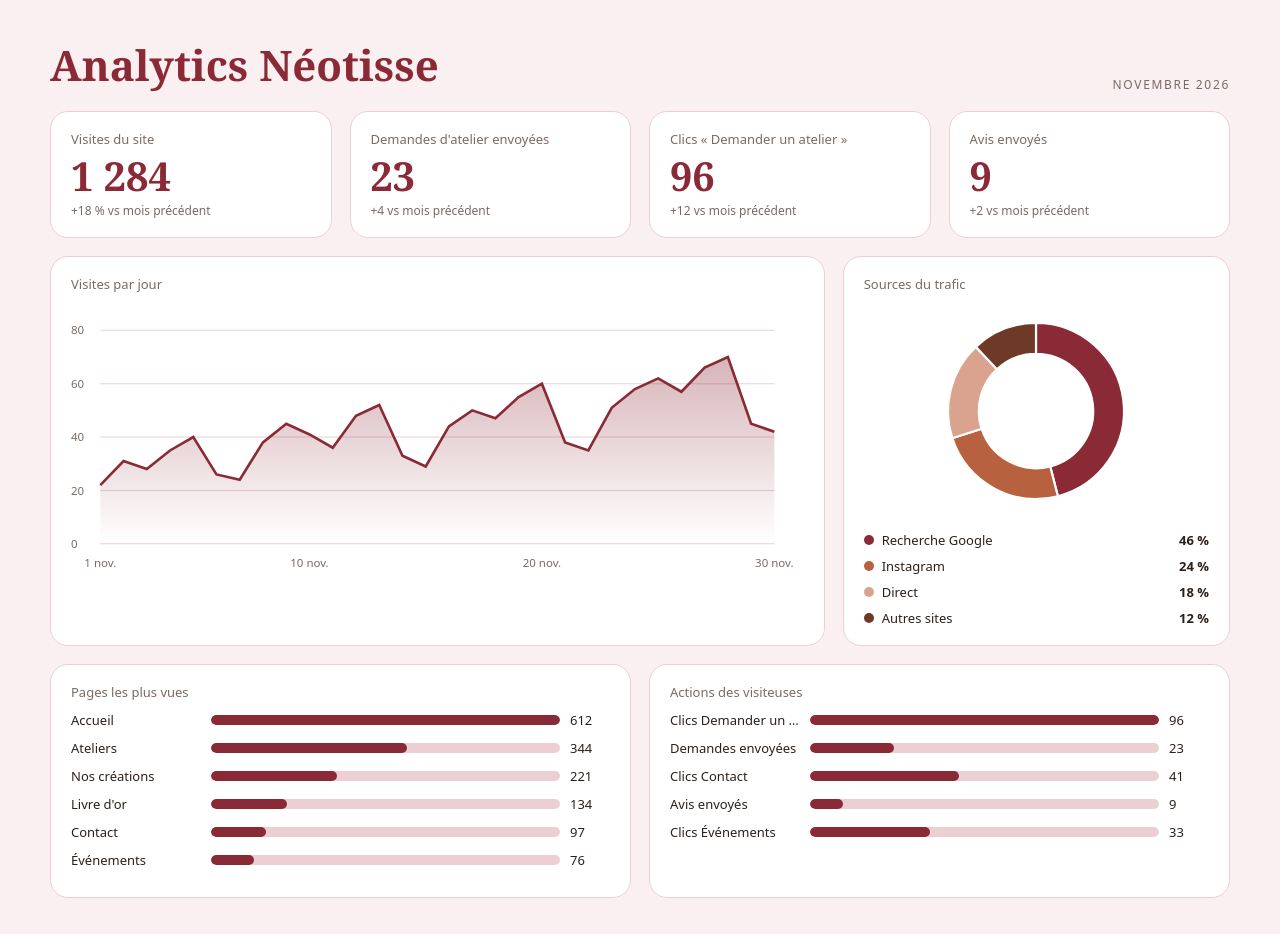
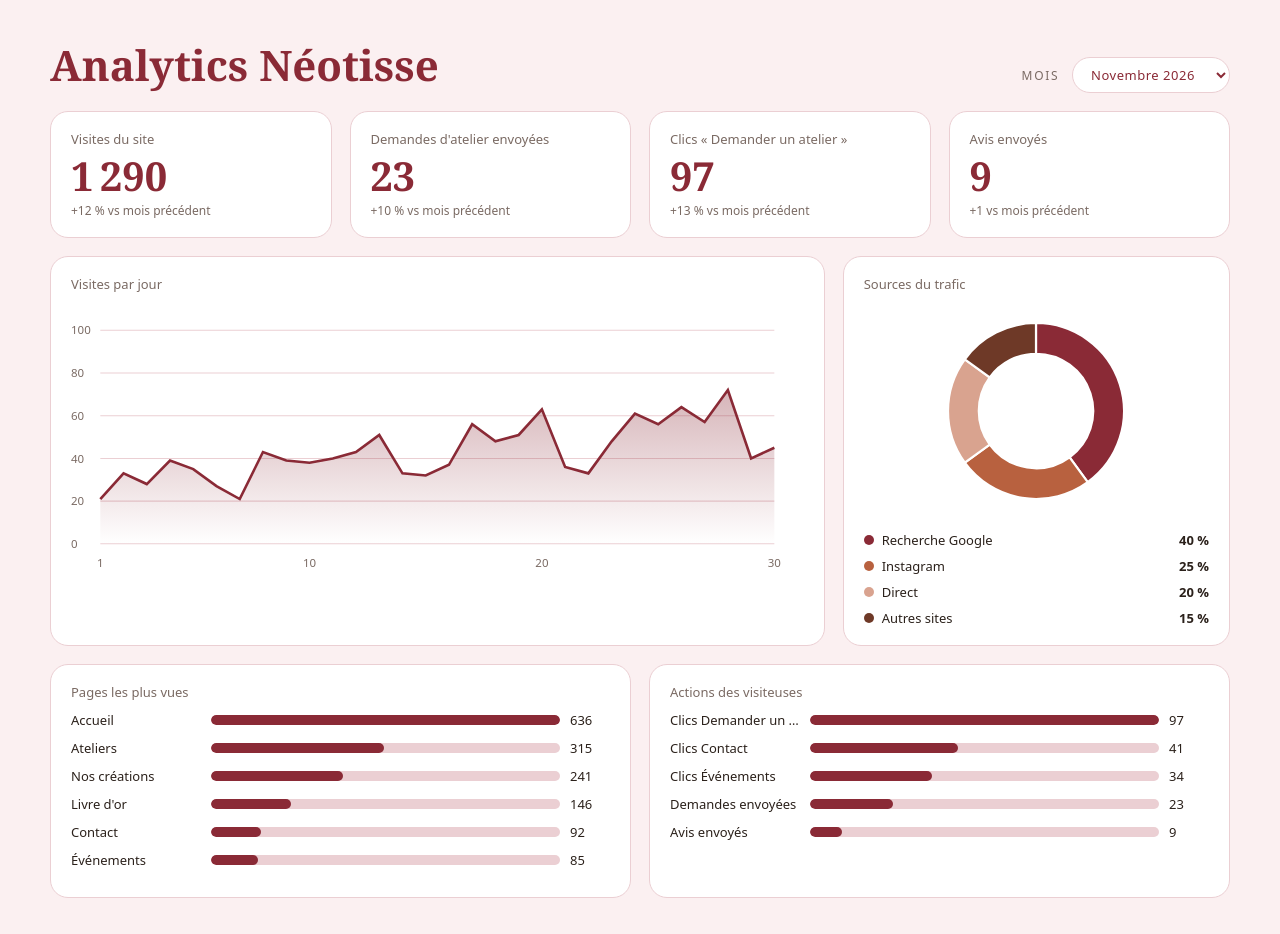
Before and after one commit to flkn48-blip/N-otisse-repos, a plain HTML site: page projet/statistiques-demo/index.html in a window 1280 px wide. Drawn offline with Linux system fonts and the light colour scheme.

Commit message:
Aperçu statistiques : sélecteur de mois

```diff
--- a/projet/statistiques-demo/index.html
+++ b/projet/statistiques-demo/index.html
@@ -28,14 +28,14 @@ svg{width:100%;height:auto;display:block}
 .bar div.t{height:10px;background:var(--line);border-radius:6px;overflow:hidden}
 .bar div.t div{height:100%;background:var(--s1);border-radius:6px}
 .bar span:first-child{overflow:hidden;text-overflow:ellipsis;white-space:nowrap}
-</style></head><body>
+select{font:inherit;font-size:13px;letter-spacing:.04em;text-transform:capitalize;color:var(--accent);background:var(--card);border:1px solid var(--line);border-radius:999px;padding:7px 14px;margin-left:8px;cursor:pointer}</style></head><body>
 <div class="wrap">
-<header><div><h1>Analytics Néotisse</h1></div><div class="sub">Novembre 2026</div></header>
+<header><div><h1>Analytics Néotisse</h1></div><label class="sub" for="mois">Mois <select id="mois"></select></label></header>
 <div class="grid kpis">
-<div class="card"><h2>Visites du site</h2><div class="big">1 284</div><div class="delta">+18 % vs mois précédent</div></div>
-<div class="card"><h2>Demandes d'atelier envoyées</h2><div class="big">23</div><div class="delta">+4 vs mois précédent</div></div>
-<div class="card"><h2>Clics « Demander un atelier »</h2><div class="big">96</div><div class="delta">+12 vs mois précédent</div></div>
-<div class="card"><h2>Avis envoyés</h2><div class="big">9</div><div class="delta">+2 vs mois précédent</div></div>
+<div class="card"><h2>Visites du site</h2><div class="big" id="k0"></div><div class="delta" id="d0"></div></div>
+<div class="card"><h2>Demandes d'atelier envoyées</h2><div class="big" id="k1"></div><div class="delta" id="d1"></div></div>
+<div class="card"><h2>Clics « Demander un atelier »</h2><div class="big" id="k2"></div><div class="delta" id="d2"></div></div>
+<div class="card"><h2>Avis envoyés</h2><div class="big" id="k3"></div><div class="delta" id="d3"></div></div>
 </div>
 <div class="grid row">
 <div class="card"><h2>Visites par jour</h2><svg id="area" viewBox="0 0 700 260"></svg></div>
@@ -47,21 +47,41 @@ svg{width:100%;height:auto;display:block}
 </div>
 </div>
 <script>
-var d=[22,31,28,35,40,26,24,38,45,41,36,48,52,33,29,44,50,47,55,60,38,35,51,58,62,57,66,70,45,42];
-var W=700,H=260,p=28,mx=80;
+var MOIS=[['Juillet 2026',2026,6],['Août 2026',2026,7],['Septembre 2026',2026,8],['Octobre 2026',2026,9],['Novembre 2026',2026,10]];
+var FACT=[.42,.55,.7,.85,1];
+function rng(a){return function(){a|=0;a=a+0x6D2B79F5|0;var t=Math.imul(a^a>>>15,1|a);t=t+Math.imul(t^t>>>7,61|t)^t;return((t^t>>>14)>>>0)/4294967296}}
+var BASE=[22,31,28,35,40,26,24,38,45,41,36,48,52,33,29,44,50,47,55,60,38,35,51,58,62,57,66,70,45,42,50];
+function gen(m){var r=rng(m*97+13),n=new Date(MOIS[m][1],MOIS[m][2]+1,0).getDate(),f=FACT[m];
+var d=[];for(var i=0;i<n;i++)d.push(Math.max(4,Math.round(BASE[i]*f*(.85+r()*.3))));
+var tot=d.reduce(function(a,b){return a+b},0);
+var sh=[46,24,18,12].map(function(x,i){return Math.max(5,Math.round(x+(r()-.5)*8))});var ss=sh.reduce(function(a,b){return a+b},0);sh=sh.map(function(x){return Math.round(x/ss*100)});sh[0]+=100-sh.reduce(function(a,b){return a+b},0);
+var pw=[612,344,221,134,97,76].map(function(x){return Math.round(x*f*(.8+r()*.4)*tot/1284/f*f)});pw.sort(function(a,b){return b-a});
+var clics=Math.round(tot*.075),dem=Math.round(tot*.018),avis=Math.round(tot*.007),ct=Math.round(tot*.032),ev=Math.round(tot*.026);
+return{d:d,tot:tot,sh:sh,pw:pw,clics:clics,dem:dem,avis:avis,ct:ct,ev:ev}}
+var DATA=MOIS.map(function(_,i){return gen(i)});
+var PN=['Accueil','Ateliers','Nos créations',"Livre d'or",'Contact','Événements'];
+function fmt(n){return String(n).replace(/\B(?=(\d{3})+(?!\d))/g,'\u202f')}
+function area(d,mois){var W=700,H=260,p=28,mx=Math.ceil(Math.max.apply(null,d)/20)*20+20;
 var pts=d.map(function(v,i){return[p+i*(W-2*p)/(d.length-1),H-p-v/mx*(H-2*p)]});
 var line=pts.map(function(q,i){return(i?'L':'M')+q[0].toFixed(1)+' '+q[1].toFixed(1)}).join(' ');
-var g='';[0,20,40,60,80].forEach(function(t){var y=H-p-t/mx*(H-2*p);g+='<line x1="'+p+'" x2="'+(W-p)+'" y1="'+y+'" y2="'+y+'" stroke="var(--line)"/><text x="0" y="'+(y+4)+'" font-size="11" fill="var(--mut)">'+t+'</text>'});
-[0,9,19,29].forEach(function(i){g+='<text x="'+pts[i][0]+'" y="'+(H-6)+'" font-size="11" fill="var(--mut)" text-anchor="middle">'+(i+1)+' nov.</text>'});
-document.getElementById('area').innerHTML='<defs><linearGradient id="gr" x1="0" y1="0" x2="0" y2="1"><stop offset="0" stop-color="var(--s1)" stop-opacity=".35"/><stop offset="1" stop-color="var(--s1)" stop-opacity="0"/></linearGradient></defs>'+g+'<path d="'+line+' L'+pts[29][0]+' '+(H-p)+' L'+pts[0][0]+' '+(H-p)+'Z" fill="url(#gr)"/><path d="'+line+'" fill="none" stroke="var(--s1)" stroke-width="2.5"/>';
-var src=[['Recherche Google',46,'var(--s1)'],['Instagram',24,'var(--s2)'],['Direct',18,'var(--s3)'],['Autres sites',12,'var(--s4)']];
-var a=-Math.PI/2,s='',L='';
-src.forEach(function(x){var b=a+x[1]/100*2*Math.PI,r=80,ri=52,c=100;var l=x[1]>50?1:0;
-s+='<path d="M'+(c+r*Math.cos(a))+' '+(c+r*Math.sin(a))+' A'+r+' '+r+' 0 '+l+' 1 '+(c+r*Math.cos(b))+' '+(c+r*Math.sin(b))+' L'+(c+ri*Math.cos(b))+' '+(c+ri*Math.sin(b))+' A'+ri+' '+ri+' 0 '+l+' 0 '+(c+ri*Math.cos(a))+' '+(c+ri*Math.sin(a))+'Z" fill="'+x[2]+'" stroke="var(--card)" stroke-width="2"/>';
-L+='<span><i style="background:'+x[2]+'"></i>'+x[0]+'<b>'+x[1]+' %</b></span>';a=b});
-document.getElementById('donut').innerHTML=s;document.getElementById('leg').innerHTML=L;
-function bars(id,arr){var m=arr[0][1];document.getElementById(id).innerHTML=arr.map(function(x){return'<div class="bar"><span>'+x[0]+'</span><div class="t"><div style="width:'+(x[1]/m*100)+'%"></div></div><span>'+x[1]+'</span></div>'}).join('')}
-bars('pages',[['Accueil',612],['Ateliers',344],['Nos créations',221],['Livre d\'or',134],['Contact',97],['Événements',76]]);
-bars('acts',[['Clics Demander un atelier',96],['Demandes envoyées',23],['Clics Contact',41],['Avis envoyés',9],['Clics Événements',33]]);
+var g='';for(var t=0;t<=mx;t+=20){var y=H-p-t/mx*(H-2*p);g+='<line x1="'+p+'" x2="'+(W-p)+'" y1="'+y+'" y2="'+y+'" stroke="var(--line)"/><text x="0" y="'+(y+4)+'" font-size="11" fill="var(--mut)">'+t+'</text>'}
+var last=d.length-1;[0,Math.floor(last/3),Math.floor(2*last/3),last].forEach(function(i){g+='<text x="'+pts[i][0]+'" y="'+(H-6)+'" font-size="11" fill="var(--mut)" text-anchor="middle">'+(i+1)+'</text>'});
+document.getElementById('area').innerHTML='<defs><linearGradient id="gr" x1="0" y1="0" x2="0" y2="1"><stop offset="0" stop-color="var(--s1)" stop-opacity=".35"/><stop offset="1" stop-color="var(--s1)" stop-opacity="0"/></linearGradient></defs>'+g+'<path d="'+line+' L'+pts[last][0]+' '+(H-p)+' L'+pts[0][0]+' '+(H-p)+'Z" fill="url(#gr)"/><path d="'+line+'" fill="none" stroke="var(--s1)" stroke-width="2.5"/>'}
+function donut(sh){var src=[['Recherche Google','var(--s1)'],['Instagram','var(--s2)'],['Direct','var(--s3)'],['Autres sites','var(--s4)']];var a=-Math.PI/2,s='',L='';
+src.forEach(function(x,i){var b=a+sh[i]/100*2*Math.PI,r=80,ri=52,c=100,l=sh[i]>50?1:0;
+s+='<path d="M'+(c+r*Math.cos(a))+' '+(c+r*Math.sin(a))+' A'+r+' '+r+' 0 '+l+' 1 '+(c+r*Math.cos(b))+' '+(c+r*Math.sin(b))+' L'+(c+ri*Math.cos(b))+' '+(c+ri*Math.sin(b))+' A'+ri+' '+ri+' 0 '+l+' 0 '+(c+ri*Math.cos(a))+' '+(c+ri*Math.sin(a))+'Z" fill="'+x[1]+'" stroke="var(--card)" stroke-width="2"/>';
+L+='<span><i style="background:'+x[1]+'"></i>'+x[0]+'<b>'+sh[i]+' %</b></span>';a=b});
+document.getElementById('donut').innerHTML=s;document.getElementById('leg').innerHTML=L}
+function bars(id,arr){var m=arr[0][1];document.getElementById(id).innerHTML=arr.map(function(x){return'<div class="bar"><span>'+x[0]+'</span><div class="t"><div style="width:'+(x[1]/m*100)+'%"></div></div><span>'+fmt(x[1])+'</span></div>'}).join('')}
+function delta(v,p){if(p==null)return'';var dd=v-p;if(p>0&&v>=20){var pc=Math.round(dd/p*100);return(pc>=0?'+':'')+pc+' % vs mois précédent'}return(dd>=0?'+':'')+dd+' vs mois précédent'}
+function show(m){var D=DATA[m],P=m>0?DATA[m-1]:null;
+[[D.tot,P&&P.tot],[D.dem,P&&P.dem],[D.clics,P&&P.clics],[D.avis,P&&P.avis]].forEach(function(x,i){document.getElementById('k'+i).textContent=fmt(x[0]);document.getElementById('d'+i).textContent=delta(x[0],x[1])||'Premier mois suivi'});
+area(D.d);donut(D.sh);
+bars('pages',D.pw.map(function(v,i){return[PN[i],v]}));
+bars('acts',[['Clics Demander un atelier',D.clics],['Clics Contact',D.ct],['Clics Événements',D.ev],['Demandes envoyées',D.dem],['Avis envoyés',D.avis]].sort(function(a,b){return b[1]-a[1]}))}
+var sel=document.getElementById('mois');
+MOIS.forEach(function(x,i){var o=document.createElement('option');o.value=i;o.textContent=x[0];sel.appendChild(o)});
+sel.value=MOIS.length-1;sel.onchange=function(){show(+sel.value)};show(MOIS.length-1);
 </script>
+
 </body></html>
```
